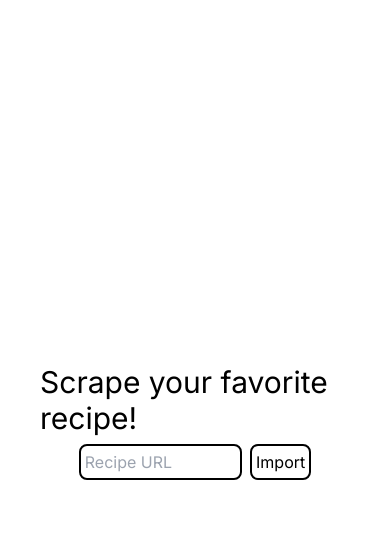
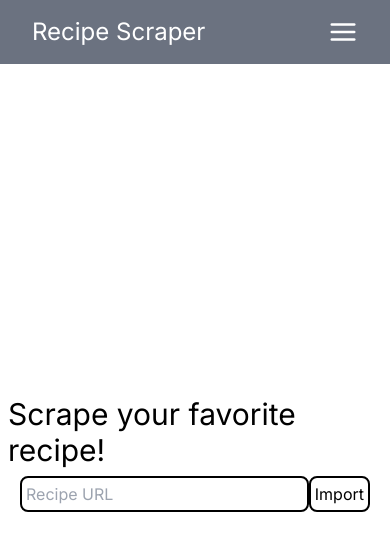
Before and after one commit to reloaddev/recipe_keeper, a Next.js app in the folder frontend/: page / in a window 390 px wide. Shown: the top 550 px of the page. Built offline with nearby package versions, Linux system fonts and the light colour scheme.

Commit message:
Add mobile menu for site - with title - with burger menu button

```diff
--- a/frontend/package.json
+++ b/frontend/package.json
@@ -12,7 +12,8 @@
     "@prisma/client": "^5.13.0",
     "next": "14.2.3",
     "react": "^18",
-    "react-dom": "^18"
+    "react-dom": "^18",
+    "react-feather": "^2.0.10"
   },
   "devDependencies": {
     "@types/node": "^20",
--- a/frontend/src/app/globals.css
+++ b/frontend/src/app/globals.css
@@ -2,6 +2,16 @@
 @tailwind components;
 @tailwind utilities;
 
+html {
+    @apply h-full;
+}
+body {
+    @apply h-full;
+}
+div#__next {
+    @apply h-full;
+}
+
 .display-linebreak {
     white-space: pre-line;
 }
--- a/frontend/src/app/page.tsx
+++ b/frontend/src/app/page.tsx
@@ -3,6 +3,7 @@
 import { useState } from "react";
 import Recipe from "./recipe/[id]";
 import { getSpider } from "../lib/scrape.util";
+import {Menu} from "react-feather";
 
 export default function Home() {
 
@@ -20,13 +21,20 @@ export default function Home() {
   }
 
   return (
-    <main className="flex min-h-screen flex-col items-center justify-center p-10 gap-2">
-      <h1 className="text-3xl">Scrape your favorite recipe!</h1>
-      <div className="w-3/4 flex justify-center gap-2">
-        <input type="text" onChange={event => setUrl(event.target.value)} value={url} className="w-5/6 border-2 border-black rounded-lg p-1" placeholder="Recipe URL" />
-        <button onClick={scrape} className="border-2 border-black rounded-lg p-1">Import</button>
-      </div>
-      {recipe != undefined && <Recipe recipe={recipe} />}
-    </main>
+      <>
+          <header className="flex justify-between items-center bg-gray-500 h-16 p-8">
+              <h1 className="text-2xl text-white">Recipe Scraper</h1>
+              <Menu size={30} color="white"/>
+          </header>
+          <main className="h-[calc(100vh-4rem)] flex flex-col items-center justify-center p-2 sm:p-10 gap-2">
+              <h1 className="text-3xl">Scrape your favorite recipe!</h1>
+              <div className="flex justify-center w-full sm:w-3/4 px-3">
+                  <input type="text" onChange={event => setUrl(event.target.value)} value={url}
+                         className="w-5/6 border-2 border-black rounded-lg p-1" placeholder="Recipe URL"/>
+                  <button onClick={scrape} className="border-2 border-black rounded-lg p-1">Import</button>
+              </div>
+              {recipe != undefined && <Recipe recipe={recipe}/>}
+          </main>
+      </>
   );
 }
```
Also changed, not shown: 2 other files (tests, documents, lock files or other folders).
